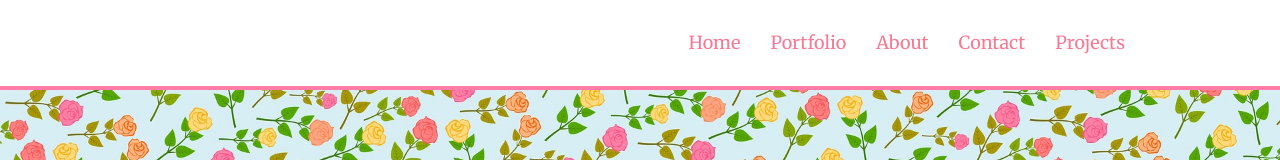
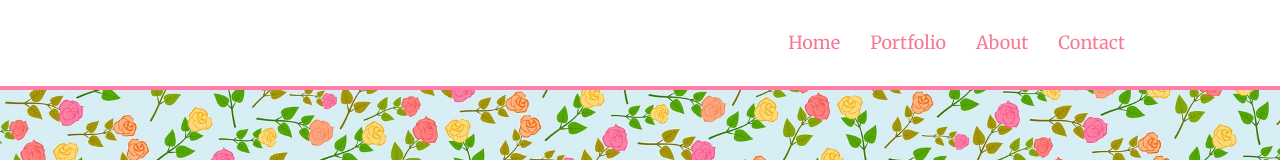
Before and after one commit to kiera1301/kierajae-portfolio, a plain HTML site: page index.html in a window 1280 px wide. Shown: the top 160 px of the page. Drawn offline with Linux system fonts and the light colour scheme.

Commit message:
removed projects page

```diff
--- a/index.html
+++ b/index.html
@@ -24,7 +24,6 @@
              <li><a href="#portfolio">Portfolio</a></li>
              <li><a href="#about">About</a></li>
              <li><a href="#contact">Contact</a></li>
-             <li><a href="portfolio/index.html">Projects</a></li>
             </ul>
           </nav>
         </div>
```
